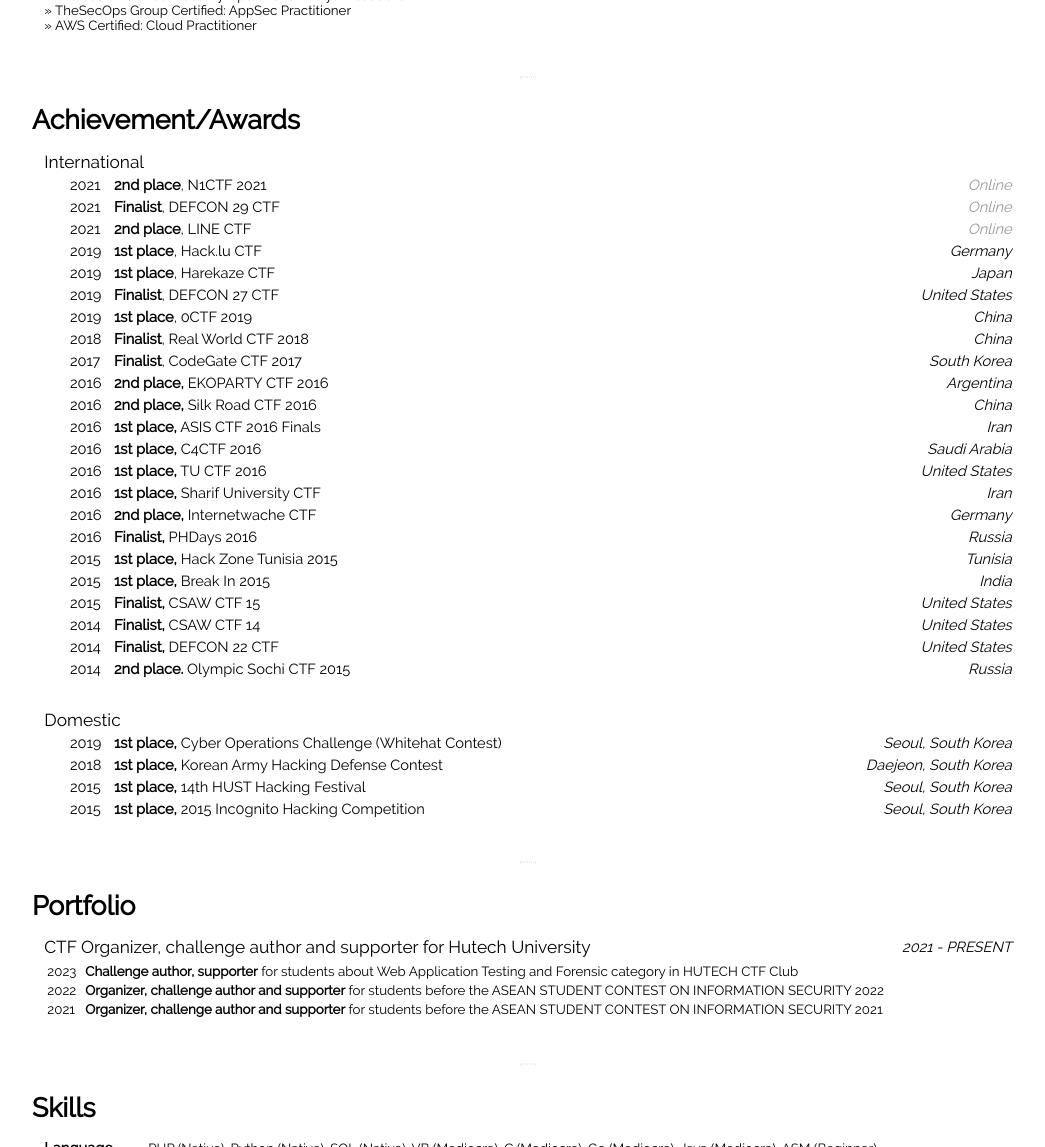
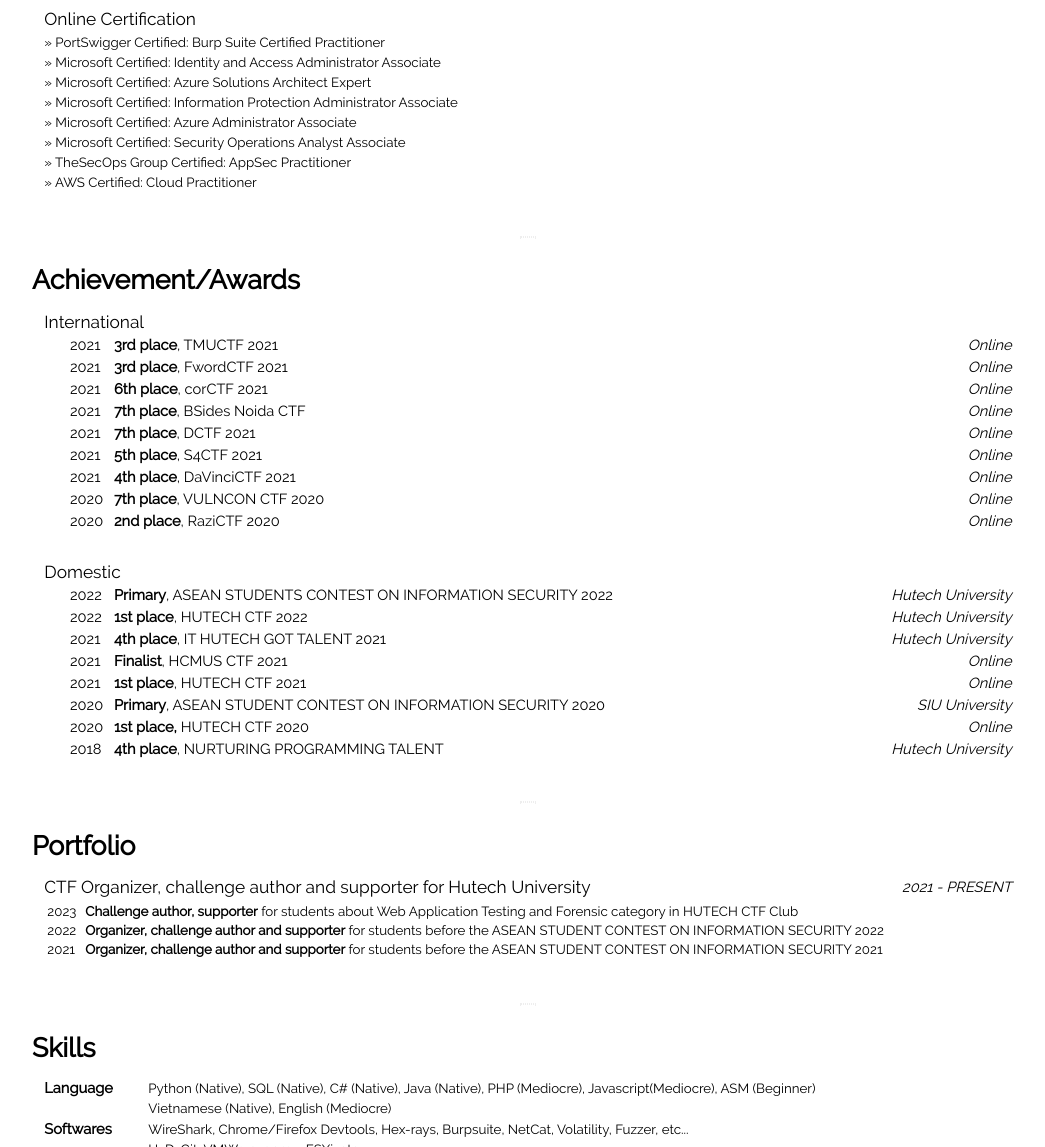
Before and after one commit to bisicetea/resume_template, a plain HTML site: page resume/index.html in a window 1280 px wide. Shown: the part 1653-2800 px from the top of the page, without its empty margins (112-1157 px from the left). Drawn offline with Linux system fonts and the light colour scheme.

Commit message:
Last edit 29/05/2023

```diff
--- a/resume/index.html
+++ b/resume/index.html
@@ -34,10 +34,10 @@
                 <table>
                     <tr>
                         <td class="title">Junior Security Engineer, <a href="//galaxy.one">GalaxyOne</a><br><span class="elapsed">Hochiminh, Vietnam</span></td>
-                        <td class="duration">April 2023 - PRESENT<span class="elapsed"><br>1 month</span></td>
+                        <td class="duration">April 2023 - PRESENT<span class="elapsed"><br>2 months</span></td>
                     </tr>
                     <tr>
-                        <td colspan=2 class="description">
+                        <td colspan=2 class="description" style="line-height: 20px;">
                             &raquo; Finding vulnerabilities in client&#39;s softwares and websites
                             <br>&raquo; Developing supportive tools for the pentesting process and writing reports
                             <br>&raquo; 0-day research, pentests, etc...
@@ -50,7 +50,7 @@
                         <td class="duration">Oct 2022 - Apr 2023<span class="elapsed"><br>6 months</span></td>
                     </tr>
                     <tr>
-                        <td colspan=2 class="description">
+                        <td colspan=2 class="description" style="line-height: 20px;">
                             &raquo; Helpdesk (Support about Printer, Software, Network,...)
                             <br>&raquo; Write Knowledge Base about Security, Web Application Penetration Testing
                             <br>&raquo; Manage server: Windows, Linux (Ubuntu, Centos)
@@ -64,7 +64,7 @@
                         <td class="duration">May 2022 - Aug 2022<span class="elapsed"><br>3 months</span></td>
                     </tr>
                     <tr>
-                        <td colspan=2 class="description">
+                        <td colspan=2 class="description" style="line-height: 20px;">
                             &raquo; Research security solutions of Microsoft and Google Cloud Platform
                             &raquo; Providing customer support on security solutions
                         </td>
@@ -76,7 +76,7 @@
                         <td class="duration">March 2022 - June 2022<span class="elapsed"><br>3 months</span></td>
                     </tr>
                     <tr>
-                        <td colspan=2 class="description">
+                        <td colspan=2 class="description" style="line-height: 20px;">
                             &raquo; Virtualization and cloud solutions (Azure)
                             <br>&raquo; Presenting solutions to customers, BoM
                             <br>&raquo; Configure server (HPE ProLiant DL380 Gen10, Dell PowerEdge R740)
@@ -89,7 +89,7 @@
                         <td class="duration">May 2021 - December 2021<span class="elapsed"><br>7 months</span></td>
                     </tr>
                     <tr>
-                        <td colspan=2 class="description">
+                        <td colspan=2 class="description" style="line-height: 20px;">
                             &raquo; Manage server: Windows, Linux (Ubuntu, Centos)
                             <br>&raquo; Configure, deploy and manage monitoring systems (Grafana, Prometheus, Nagios, Wazuh,...)
                             <br>&raquo; Configure Access Point (Unifi, Aruba, Aerohive,...)
@@ -110,7 +110,7 @@
                         <td class="duration">October 2018 - March 2022<span class="elapsed"><br>4 years 5months</span></td>
                     </tr>
                     <tr>
-                        <td colspan=2 class="description">
+                        <td colspan=2 class="description" style="line-height: 20px;">
                         &raquo; Graduated with an excellent degree in Information Security (Security Engineer)
                         <br>&raquo; GPA: 3.77/4.0
                         </td>
@@ -122,7 +122,7 @@
                         <td class="duration">June 2012 - August 2012<span class="elapsed"><br>3 months</span></td>
                     </tr>
                     <tr>
-                        <td colspan=2 class="description">
+                        <td colspan=2 class="description" style="line-height: 20px;">
                         &raquo; Studying web application testing and real-life case studies
                         </td>
                     </tr>
@@ -133,7 +133,7 @@
                         <td class="duration">October 2021 -  August 2022<span class="elapsed"><br>10 months</span></td>
                     </tr>
                     <tr>
-                        <td colspan=2 class="description">
+                        <td colspan=2 class="description" style="line-height: 20px;">
                         &raquo; Upper-Intermediate
                         </td>
                     </tr>
@@ -144,7 +144,7 @@
                         <td class="duration">October 2020 -  April 2021<span class="elapsed"><br>6 months</span></td>
                     </tr>
                     <tr>
-                        <td colspan=2 class="description">
+                        <td colspan=2 class="description" style="line-height: 20px;">
                         &raquo; Study and get Certified Ethical Hacker certificate
                         </td>
                     </tr>
@@ -158,7 +158,7 @@
                         <td class="title">Training Certification</td>
                     </tr>
                     <tr>
-                        <td colspan=2 class="description">
+                        <td colspan=2 class="description" style="line-height: 20px;">
                         &raquo; Certified Ethical Hacker - from Nhat Nghe Academy
                         <br>&raquo; Web Application Penetration Testing - from CyberJutsu Academy
                         </td>
@@ -169,16 +169,15 @@
                         <td class="title">Online Certification</td>
                     </tr>
                     <tr>
-                        <td colspan=2 class="description">
-                        &raquo; <a href="https://portswigger.net/web-security/e/c/872cdce94b8388a2" style="color: black;">PortSwigger Certified: Burp Suite Certified Practitioner</a>
-                        <br>&raquo; <a href="https://www.credly.com/badges/9c88300c-dd38-4d77-83f9-e56154475fcd" style="color: black;">Microsoft Certified: Azure Solutions Architect Expert
-                        <br>&raquo; <a href="https://www.credly.com/badges/cc968ca8-4a96-4e5b-9659-57f33c828f0b" style="color: black;">Microsoft Certified: Identity and Access Administrator Associate</a>
-                        <br>&raquo; <a href="https://www.credly.com/badges/b736b21e-10b3-43a1-b26c-358170aff379" style="color: black;">Microsoft Certified: Information Protection Administrator Associate</a>
-                        <br>&raquo; <a href="https://www.credly.com/badges/868a1c91-dbd3-493a-a54c-cb6b85c918df" style="color: black;">Microsoft Certified: Azure Administrator Associate</a>
-                        <br>&raquo; <a href="https://www.credly.com/badges/38331f07-def8-4f0a-8b31-6dd3abbb6160" style="color: black;">Microsoft Certified: Security Operations Analyst Associate</a>
-                        <br>&raquo; <a href="https://candidate.speedexam.net/certificate.aspx?SSTATE=am4131EniU8ntjp4bO5mXapeqHbNiS0wZEIwjPbaRTgh2AXswSE3HslC+1HouY+wFNGQj+jF4XKP6W+5AnrTrZQ19UNs/pTTFAGLo6MI7WE=" style="color: black;">TheSecOps Group Certified: AppSec Practitioner</a>
-                        <br>&raquo; <a href="https://www.credly.com/badges/a2dc8414-784a-483b-ab29-2b31879ac800 " style="color: black;">AWS Certified: Cloud Practitioner</a>
-                        </a>
+                        <td colspan=2 class="description" style="line-height: 20px;">
+                        <a href="https://portswigger.net/web-security/e/c/872cdce94b8388a2" style="color: black;">&raquo; PortSwigger Certified: Burp Suite Certified Practitioner</a>
+                        <br><a href="https://www.credly.com/badges/cc968ca8-4a96-4e5b-9659-57f33c828f0b" style="color: black;">&raquo; Microsoft Certified: Identity and Access Administrator Associate</a>
+                        <br><a href="https://www.credly.com/badges/9c88300c-dd38-4d77-83f9-e56154475fcd" style="color: black;">&raquo; Microsoft Certified: Azure Solutions Architect Expert
+                        <br><a href="https://www.credly.com/badges/b736b21e-10b3-43a1-b26c-358170aff379" style="color: black;">&raquo; Microsoft Certified: Information Protection Administrator Associate</a>
+                        <br><a href="https://www.credly.com/badges/868a1c91-dbd3-493a-a54c-cb6b85c918df" style="color: black;">&raquo; Microsoft Certified: Azure Administrator Associate</a>
+                        <br><a href="https://www.credly.com/badges/38331f07-def8-4f0a-8b31-6dd3abbb6160" style="color: black;">&raquo; Microsoft Certified: Security Operations Analyst Associate</a>
+                        <br><a href="https://candidate.speedexam.net/certificate.aspx?SSTATE=am4131EniU8ntjp4bO5mXapeqHbNiS0wZEIwjPbaRTgh2AXswSE3HslC+1HouY+wFNGQj+jF4XKP6W+5AnrTrZQ19UNs/pTTFAGLo6MI7WE=" style="color: black;">&raquo; TheSecOps Group Certified: AppSec Practitioner</a>
+                        <br><a href="https://www.credly.com/badges/a2dc8414-784a-483b-ab29-2b31879ac800 " style="color: black;">&raquo; AWS Certified: Cloud Practitioner</a>
                         </td>
                     </tr>
                 </table>
@@ -192,118 +191,48 @@
                     </tr>
                     <tr>
                         <td class="year">2021</td>
-                        <td class="description"><b>2nd place</b>, N1CTF 2021</td>
-                        <td class="duration"><a href="#" onclick="alert('Coronavirus');">Online</a></td>
+                        <td class="description"><b>3rd place</b>, TMUCTF 2021</td>
+                        <td class="duration">Online</a></td>
                     </tr>
                     <tr>
                         <td class="year">2021</td>
-                        <td class="description"><b>Finalist</b>, DEFCON 29 CTF</td>
-                        <td class="duration"><a href="#" onclick="alert('Coronavirus');">Online</a></td>
+                        <td class="description"><b>3rd place</b>, FwordCTF 2021</td>
+                        <td class="duration">Online</a></td>
                     </tr>
                     <tr>
                         <td class="year">2021</td>
-                        <td class="description"><b>2nd place</b>, LINE CTF</td>
-                        <td class="duration"><a href="#" onclick="alert('Coronavirus');">Online</a></td>
+                        <td class="description"><b>6th place</b>, corCTF 2021</td>
+                        <td class="duration">Online</a></td>
                     </tr>
                     <tr>
-                        <td class="year">2019</td>
-                        <td class="description"><b>1st place</b>, Hack.lu CTF</td>
-                        <td class="duration">Germany</td>
+                        <td class="year">2021</td>
+                        <td class="description"><b>7th place</b>, BSides Noida CTF</td>
+                        <td class="duration">Online</a></td>
                     </tr>
                     <tr>
-                        <td class="year">2019</td>
-                        <td class="description"><b>1st place</b>, Harekaze CTF</td>
-                        <td class="duration">Japan</td>
+                        <td class="year">2021</td>
+                        <td class="description"><b>7th place</b>, DCTF 2021</td>
+                        <td class="duration">Online</a></td>
                     </tr>
                     <tr>
-                        <td class="year">2019</td>
-                        <td class="description"><b>Finalist</b>, DEFCON 27 CTF</td>
-                        <td class="duration">United States</td>
+                        <td class="year">2021</td>
+                        <td class="description"><b>5th place</b>, S4CTF 2021</td>
+                        <td class="duration">Online</a></td>
                     </tr>
                     <tr>
-                        <td class="year">2019</td>
-                        <td class="description"><b>1st place</b>, 0CTF 2019</td>
-                        <td class="duration">China</td>
+                        <td class="year">2021</td>
+                        <td class="description"><b>4th place</b>, DaVinciCTF 2021</td>
+                        <td class="duration">Online</a></td>
                     </tr>
                     <tr>
-                        <td class="year">2018</td>
-                        <td class="description"><b>Finalist</b>, Real World CTF 2018</td>
-                        <td class="duration">China</td>
+                        <td class="year">2020</td>
+                        <td class="description"><b>7th place</b>, VULNCON CTF 2020</td>
+                        <td class="duration">Online</a></td>
                     </tr>
                     <tr>
-                        <td class="year">2017</td>
-                        <td class="description"><b>Finalist</b>, CodeGate CTF 2017</td>
-                        <td class="duration">South Korea</td>
-                    </tr>
-                    <tr>
-                        <td class="year">2016</td>
-                        <td class="description"><b>2nd place,</b> EKOPARTY CTF 2016</td>
-                        <td class="duration">Argentina</td>
-                    </tr>
-                    <tr>
-                        <td class="year">2016</td>
-                        <td class="description"><b>2nd place,</b> Silk Road CTF 2016</td>
-                        <td class="duration">China</td>
-                    </tr>
-                    <tr>
-                        <td class="year">2016</td>
-                        <td class="description"><b>1st place,</b> ASIS CTF 2016 Finals</td>
-                        <td class="duration">Iran</td>
-                    </tr>
-                    <tr>
-                        <td class="year">2016</td>
-                        <td class="description"><b>1st place,</b> C4CTF 2016</td>
-                        <td class="duration">Saudi Arabia</td>
-                    </tr>
-                    <tr>
-                        <td class="year">2016</td>
-                        <td class="description"><b>1st place,</b> TU CTF 2016</td>
-                        <td class="duration">United States</td>
-                    </tr>
-                    <tr>
-                        <td class="year">2016</td>
-                        <td class="description"><b>1st place,</b> Sharif University CTF</td>
-                        <td class="duration">Iran</td>
-                    </tr>
-                    <tr>
-                        <td class="year">2016</td>
-                        <td class="description"><b>2nd place,</b> Internetwache CTF</td>
-                        <td class="duration">Germany</td>
-                    </tr>
-                    <tr>
-                         <td class="year">2016</td>
-                         <td class="description"><b>Finalist,</b> PHDays 2016</td>
-                         <td class="duration">Russia</td>
-                    </tr>
-                    <tr>
-                        <td class="year">2015</td>
-                        <td class="description"><b>1st place,</b> Hack Zone Tunisia 2015</td>
-                        <td class="duration">Tunisia</td>
-                    </tr>
-                    <tr>
-                        <td class="year">2015</td>
-                        <td class="description"><b>1st place, </b> Break In 2015</td>
-                        <td class="duration">India</td>
-                    </tr>
-                    <tr>
-                        <td class="year">2015</td>
-                        <td class="description"><b>Finalist,</b> CSAW CTF 15</td>
-                        <td class="duration">United States</td>
-                    </tr>
-                    <tr>
-                        <td class="year">2014</td>
-                        <td class="description"><b>Finalist,</b> CSAW CTF 14</td>
-                        <td class="duration">United States</td>
-                    </tr>
-                    <tr>
-                        <td class="year">2014</td>
-                        <td class="description"><b>Finalist,</b> DEFCON 22 CTF</td>
-                        <td class="duration">United States</td>
-                    </tr>
-                    <tr>
-                        <td class="year">2014</td>
-                        <td class="description"><b>2nd place.</b> Olympic Sochi CTF 2015</td>
-                        <td class="duration">Russia</td>
+                        <td class="year">2020</td>
+                        <td class="description"><b>2nd place</b>, RaziCTF 2020</td>
+                        <td class="duration">Online</a></td>
                     </tr>
                 </table>
                 <table>
@@ -311,24 +240,44 @@
                         <td class="title" colspan=3>Domestic</td>
                     </tr>
                     <tr>
-                        <td class="year">2019</td>
-                        <td class="description"><b>1st place,</b> Cyber Operations Challenge (Whitehat Contest)</td>
-                        <td class="duration">Seoul, South Korea</td>
+                        <td class="year">2022</td>
+                        <td class="description"><b>Primary</b>, ASEAN STUDENTS CONTEST ON INFORMATION SECURITY 2022</td>
+                        <td class="duration">Hutech University</a></td>
+                    </tr>
+                    <tr>
+                        <td class="year">2022</td>
+                        <td class="description"><b>1st place</b>, HUTECH CTF 2022</td>
+                        <td class="duration">Hutech University</a></td>
+                    </tr>
+                    <tr>
+                        <td class="year">2021</td>
+                        <td class="description"><b>4th place</b>, IT HUTECH GOT TALENT 2021</td>
+                        <td class="duration">Hutech University</a></td>
+                    </tr>
+                    <tr>
+                        <td class="year">2021</td>
+                        <td class="description"><b>Finalist</b>, HCMUS CTF 2021</td>
+                        <td class="duration">Online</a></td>
+                    </tr>
+                    <tr>
+                        <td class="year">2021</td>
+                        <td class="description"><b>1st place</b>, HUTECH CTF 2021</td>
+                        <td class="duration">Online</a></td>
+                    </tr>
+                    <tr>
+                        <td class="year">2020</td>
+                        <td class="description"><b>Primary</b>, ASEAN STUDENT CONTEST ON INFORMATION SECURITY 2020</td>
+                        <td class="duration">SIU University</a></td>
+                    </tr>
+                    <tr>
+                        <td class="year">2020</td>
+                        <td class="description"><b>1st place,</b> HUTECH CTF 2020</td>
+                        <td class="duration">Online</td>
                     </tr>
                     <tr>
                         <td class="year">2018</td>
-                        <td class="description"><b>1st place,</b> Korean Army Hacking Defense Contest</td>
-                        <td class="duration">Daejeon, South Korea</td>
-                    </tr>
-                    <tr>
-                        <td class="year">2015</td>
-                        <td class="description"><b>1st place,</b> 14th HUST Hacking Festival</td>
-                        <td class="duration">Seoul, South Korea</td>
-                    </tr>
-                    <tr>
-                        <td class="year">2015</td>
-                        <td class="description"><b>1st place,</b> 2015 Inc0gnito Hacking Competition</td>
-                        <td class="duration">Seoul, South Korea</td>
+                        <td class="description"><b>4th place</b>, NURTURING PROGRAMMING TALENT</td>
+                        <td class="duration">Hutech University</a></td>
                     </tr>
                 </table>
             </div>
@@ -366,19 +315,19 @@
                 <table>
                     <tr>
                         <td class="title">Language</td>
-                        <td class="description">PHP (Native), Python (Native), SQL (Native), VB (Mediocre), C (Mediocre), Go (Mediocre), Java (Mediocre), ASM (Beginner)</td>
+                        <td class="description">Python (Native), SQL (Native), C# (Native), Java (Native), PHP (Mediocre), Javascript(Mediocre), ASM (Beginner)</td>
                     </tr>
                     <tr>
                         <td class="title"></td>
-                        <td class="description">Korean (Native), English (Native), Mandarin (Beginner), Japanese (Beginner)</td>
+                        <td class="description">Vietnamese (Native), English (Mediocre)</td>
                     </tr>
                     <tr>
                         <td class="title">Softwares</td>
-                        <td class="description">WireShark, Chrome/Firefox devtools, WireShark, Hex-rays, My Own Fuzzer, x64dbg, NetCat, Fiddler</td>
+                        <td class="description">WireShark, Chrome/Firefox Devtools, Hex-rays, Burpsuite, NetCat, Volatility, Fuzzer, etc...</td>
                     </tr>
                     <tr>
                         <td class="title"></td>
-                        <td class="description">HeidiSQL, HxD, Git, VMWare, qemu, ESXi, etc.</td>
+                        <td class="description">HxD, Git, VMWare, qemu, ESXi, etc...</td>
                     </tr>
                 </table>
             </div>
```
